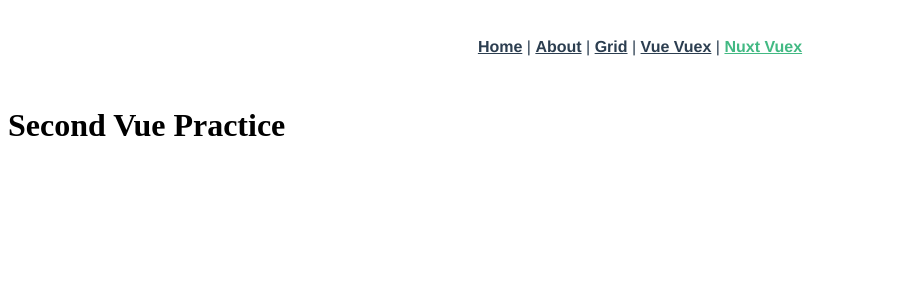
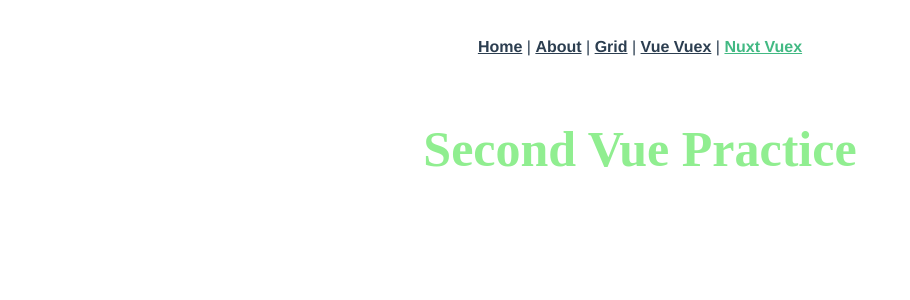
Before and after one commit to Johnny-TYR/vue-practice, a Vue app: page /vuex2 in a window 1280 px wide. Shown: the top 300 px of the page, without its empty margins (0-910 px from the left). Built offline with nearby package versions, Linux system fonts and the light colour scheme.

Commit message:
changed font and color of second vuex page

```diff
--- a/src/views/SecondVuex.vue
+++ b/src/views/SecondVuex.vue
@@ -2,3 +2,13 @@
 #SecondVuex
   h1 {{ "Second Vue Practice" }}
 </template>
+
+<style lang="scss" scoped>
+#SecondVuex{
+  h1{
+    font-size: 50px;
+    color: lightgreen;
+    text-align: center;
+  }
+}
+</style>
--- a/src/views/VuexView.vue
+++ b/src/views/VuexView.vue
@@ -22,7 +22,7 @@ export default {
 #VuexView{
     h1{
         text-align: center;
-        font-size: 60px;
+        font-size: 50px;
     }
 }
 </style>
```
